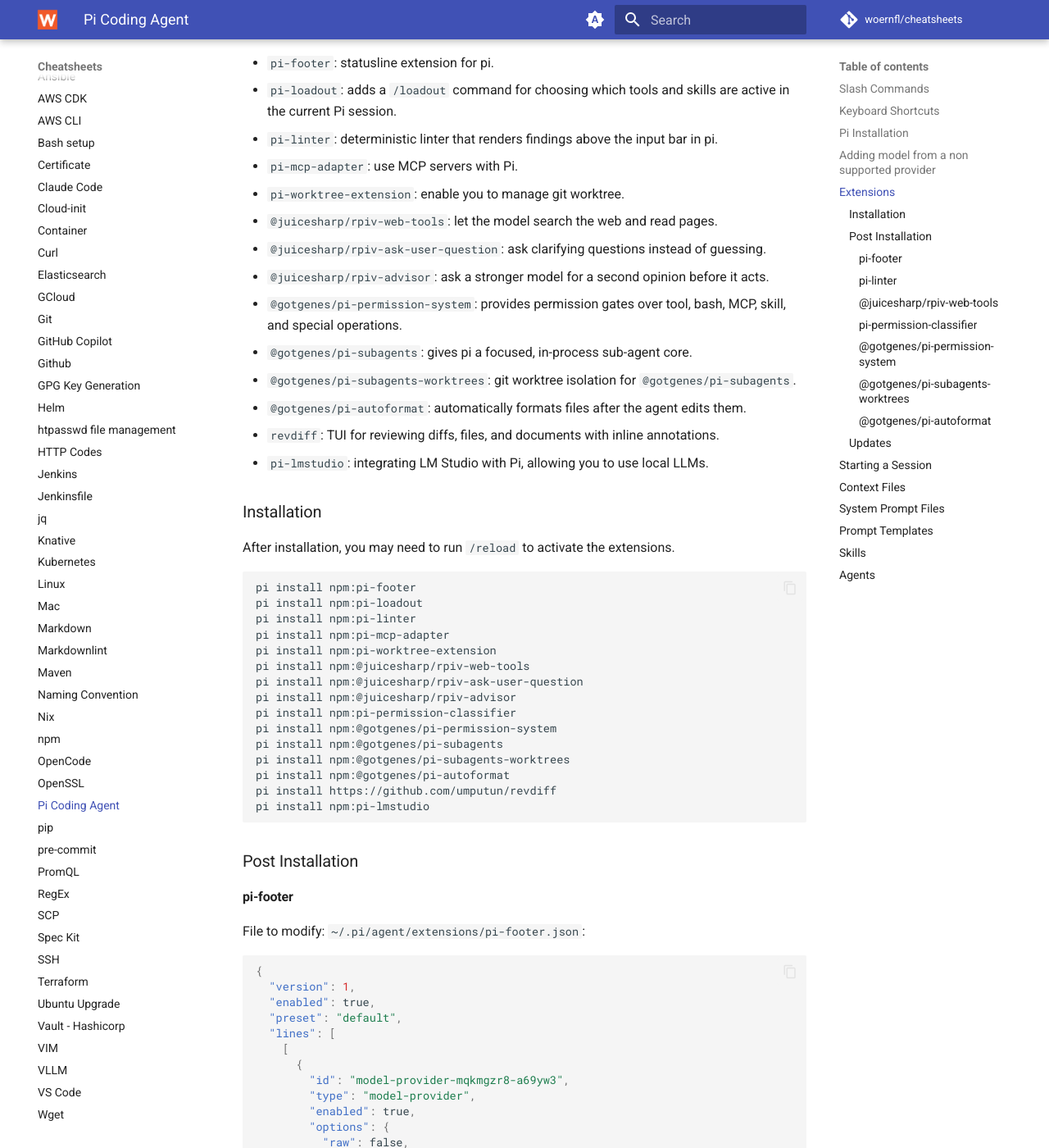
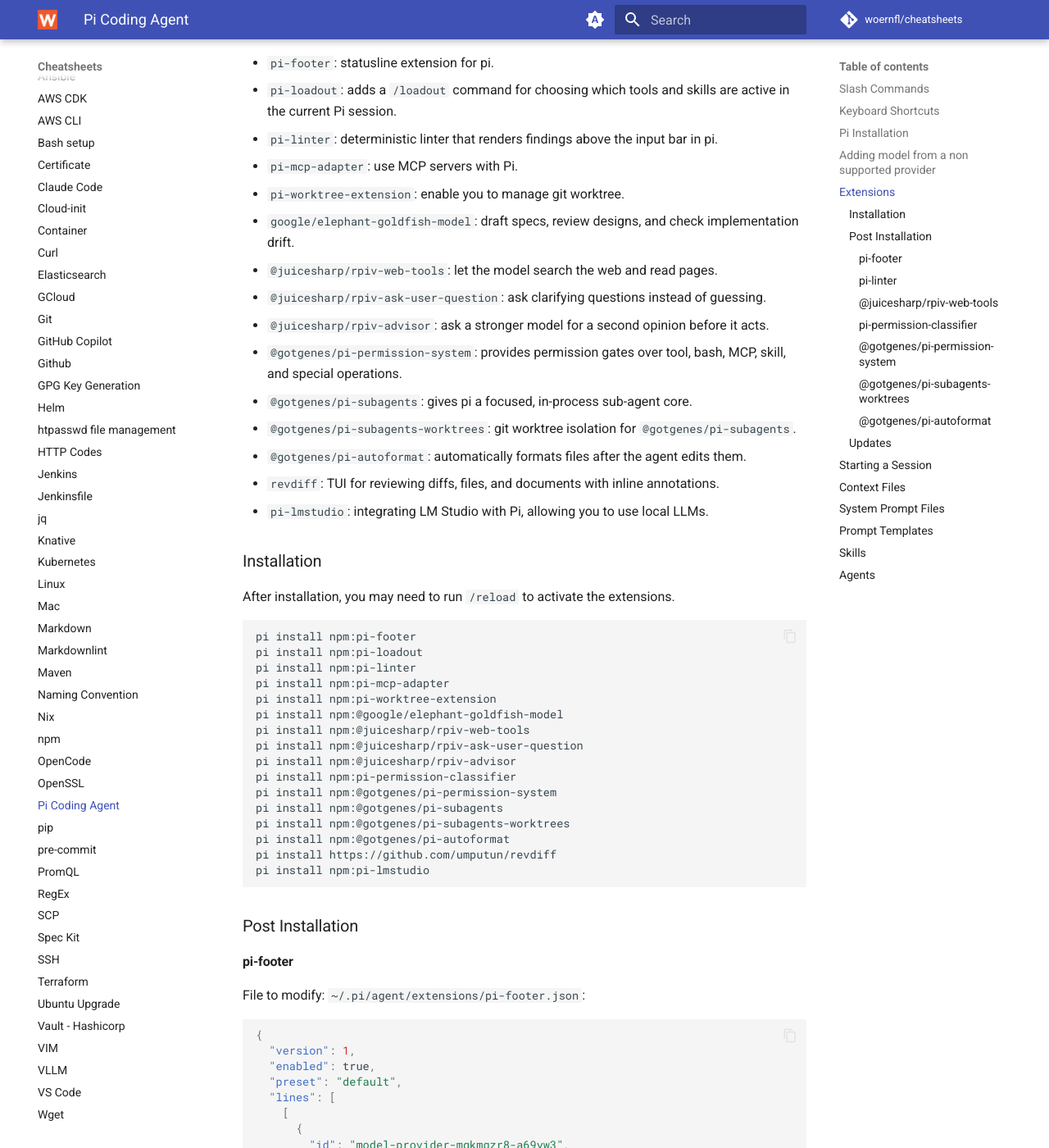
Before and after one commit to woernfl/cheatsheets, an MkDocs documentation site: the page built from docs/pi.md, in a window 1280 px wide and 1400 px high, scrolled down 3510 px. Shown: the whole window at 82% size. Built offline with MkDocs 1.6.1 and Material for MkDocs 9.7.7, drawn with Linux system fonts in a browser that asks for light colours; comment, search, counter and statistics services are not loaded.

Commit message:
Update pi.md (#566)

```diff
--- a/docs/pi.md
+++ b/docs/pi.md
@@ -151,6 +151,7 @@
 - `pi-linter`: deterministic linter that renders findings above the input bar in pi.
 - `pi-mcp-adapter`: use MCP servers with Pi.
 - `pi-worktree-extension`: enable you to manage git worktree.
+- `google/elephant-goldfish-model`: draft specs, review designs, and check implementation drift.
 - `@juicesharp/rpiv-web-tools`: let the model search the web and read pages.
 - `@juicesharp/rpiv-ask-user-question`: ask clarifying questions instead of guessing.
 - `@juicesharp/rpiv-advisor`: ask a stronger model for a second opinion before it acts.
@@ -171,6 +172,7 @@
 pi install npm:pi-linter
 pi install npm:pi-mcp-adapter
 pi install npm:pi-worktree-extension
+pi install npm:@google/elephant-goldfish-model
 pi install npm:@juicesharp/rpiv-web-tools
 pi install npm:@juicesharp/rpiv-ask-user-question
 pi install npm:@juicesharp/rpiv-advisor
```
